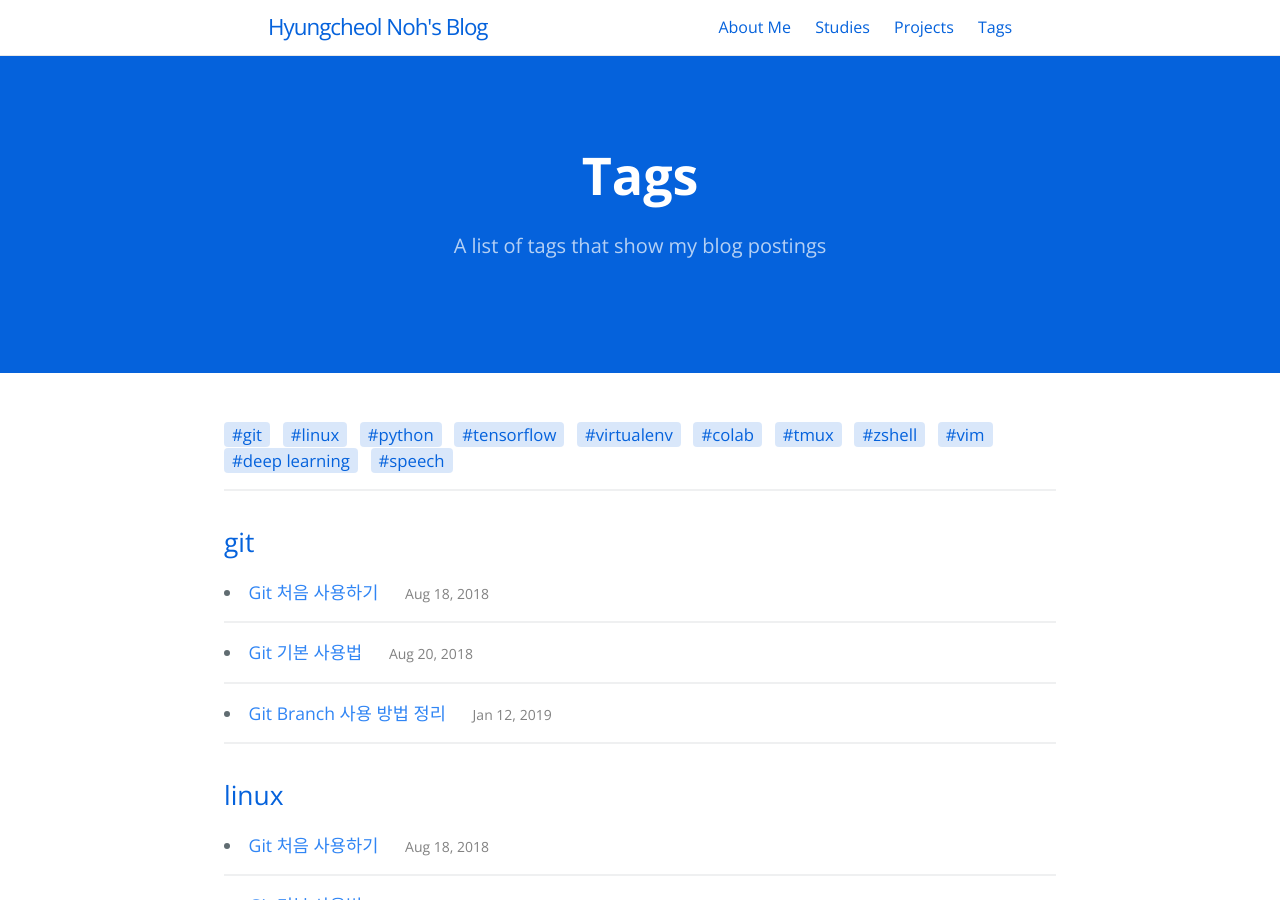
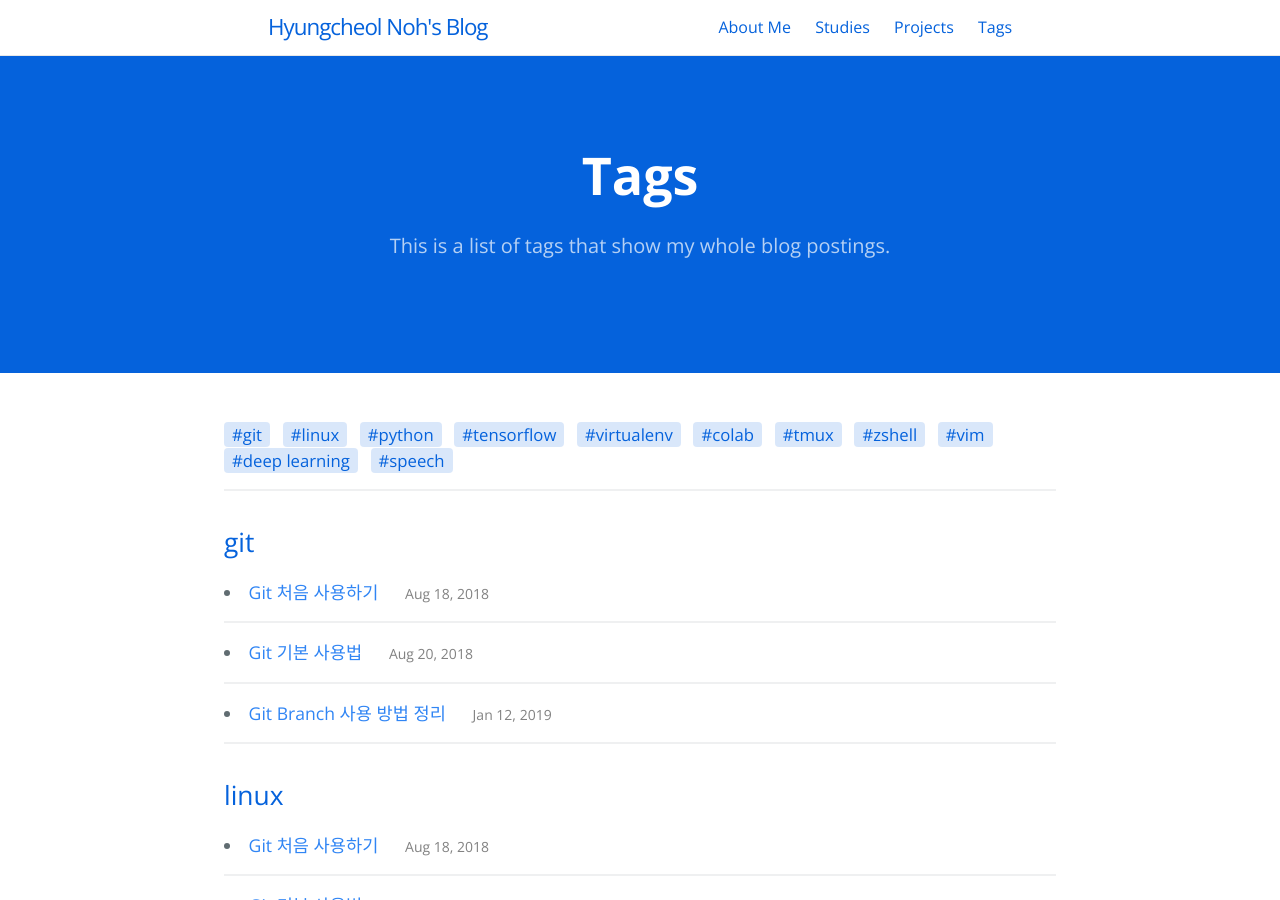
Before and after one commit to hcnoh/hcnoh.github.io, a Jekyll site: the page built from tags.md, in a window 1280 px wide and 900 px high. Built offline with Jekyll 4.4.1, drawn with Linux system fonts in a browser that asks for light colours.

Commit message:
Update tags.md

```diff
--- a/tags.md
+++ b/tags.md
@@ -1,6 +1,6 @@
 ---
 layout: tags
 title: Tags
-tagline: A list of tags that show my blog postings
+tagline: This is a list of tags that show my whole blog postings.
 permalink: /tags
 ---
```
